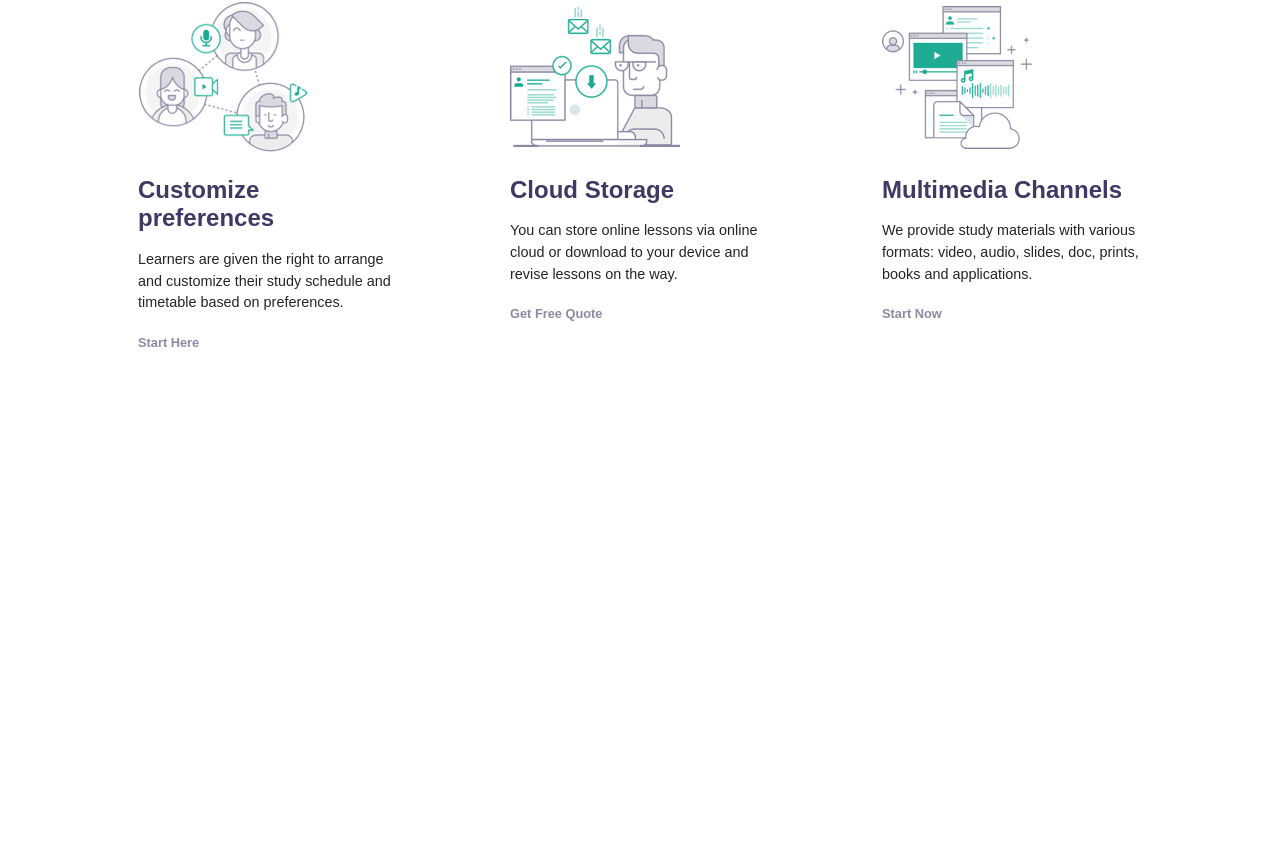
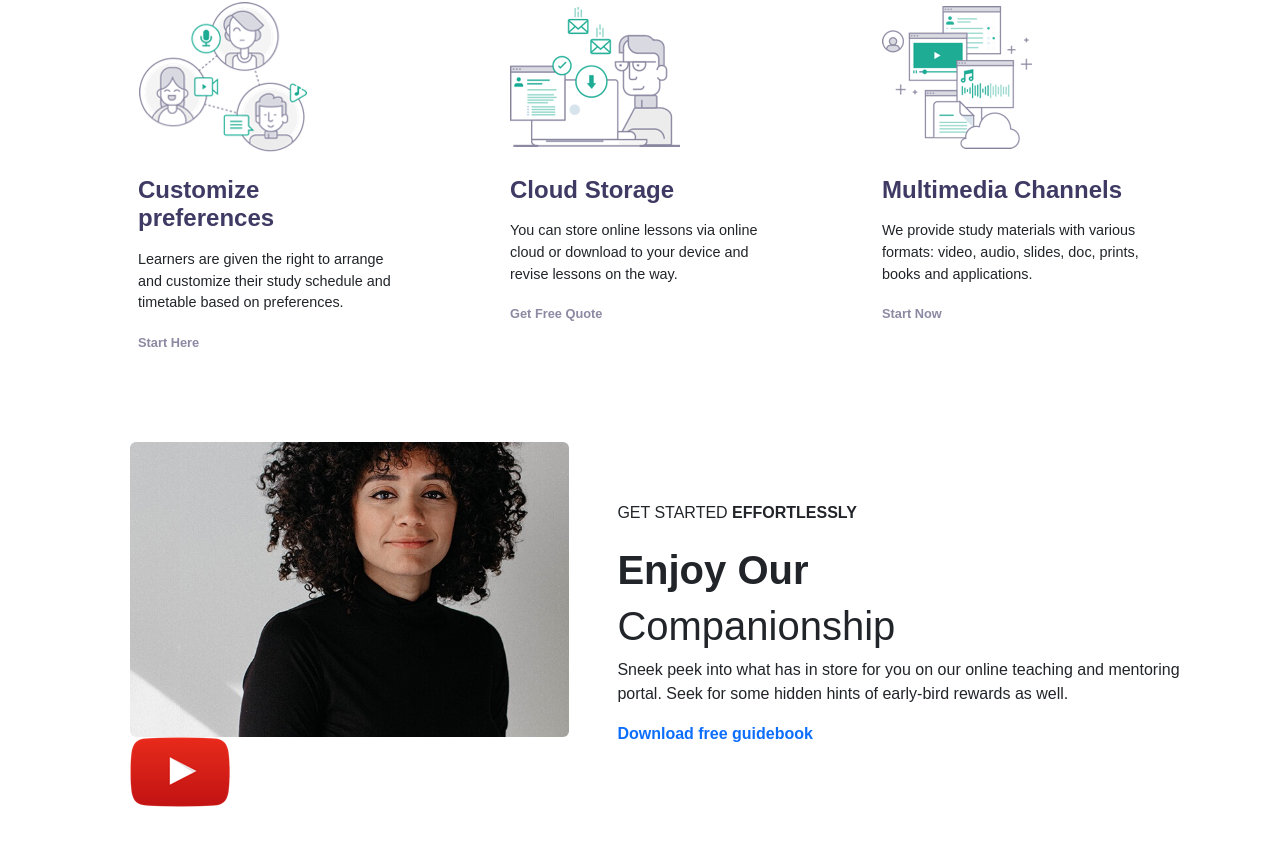
Before and after one commit to marcocareddu/proj-html-vuejs, a Vue app: page / in a window 1280 px wide. Shown: the part 2001-2846 px from the top of the page. Before the commit the page ends 2395 px from the top, so only its background shows below. Built offline with nearby package versions, Linux system fonts and the light colour scheme.

Commit message:
VUE Companionshio - Added base template

```diff
--- a/src/components/companionship/CompanionshipSection.vue
+++ b/src/components/companionship/CompanionshipSection.vue
@@ -2,6 +2,22 @@
 export default {}
 </script>
 
-<template></template>
+<template>
+    <div class="container d-flex py-5 justify-content-evenly">
+        <div class="picture px-5">
+            <img src="../../assets/img/home-2-popup-video-poster.jpg" class="img-fluid rounded-2" alt="">
+            <img src="../../assets/img/icon-youtube-play.png" class="youtube img-fluid" alt="">
+        </div>
 
-<style></style>
+        <div class="text d-flex flex-column align-self-center">
+            <h6>GET STARTED <span class="fw-bolder">EFFORTLESSLY</span></h6>
+            <h1 class="fw-bolder pt-3">Enjoy Our</h1>
+            <h1 class="companionship">Companionship</h1>
+            <p>Sneek peek into what has in store for you on our online teaching and mentoring portal. Seek for some hidden
+                hints of early-bird rewards as well.</p>
+            <a href="#" class="fw-bolder">Download free guidebook</a>
+        </div>
+    </div>
+</template>
+
+<style lang="scss" scoped></style>
```
